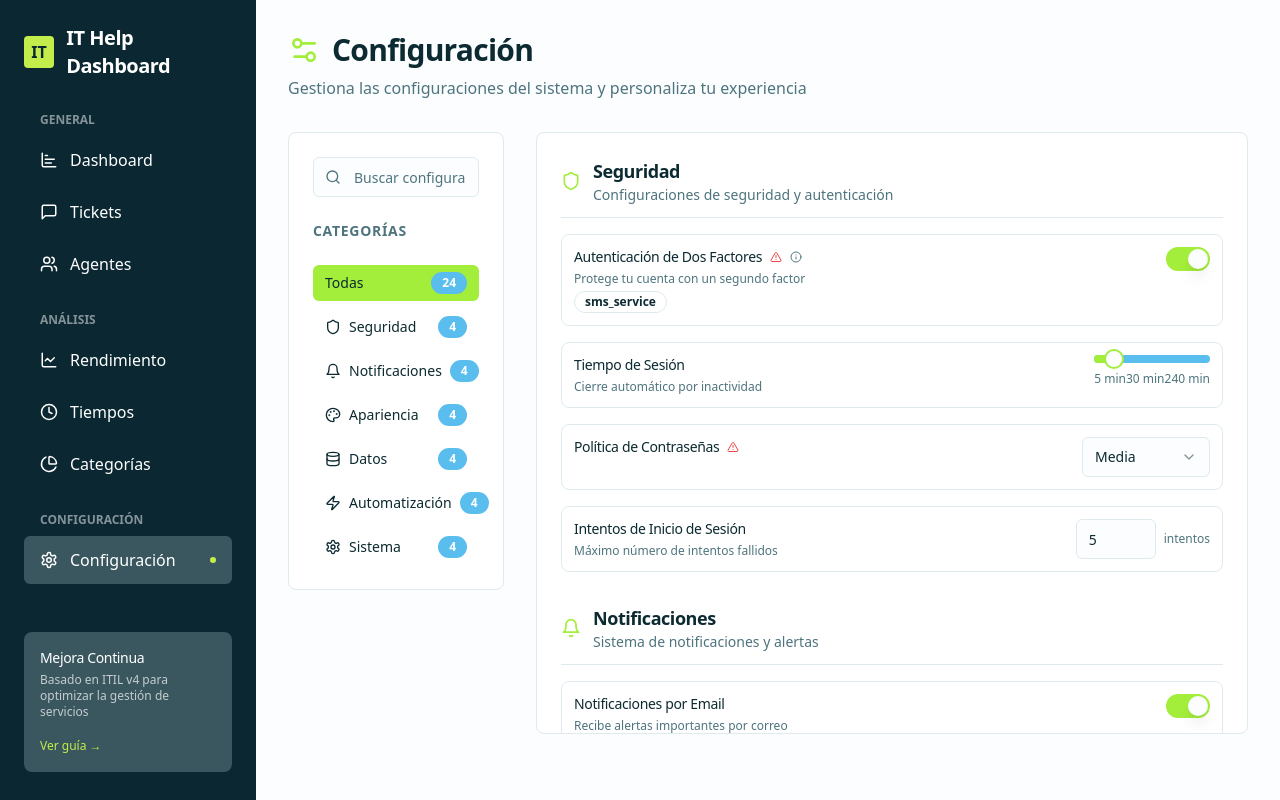
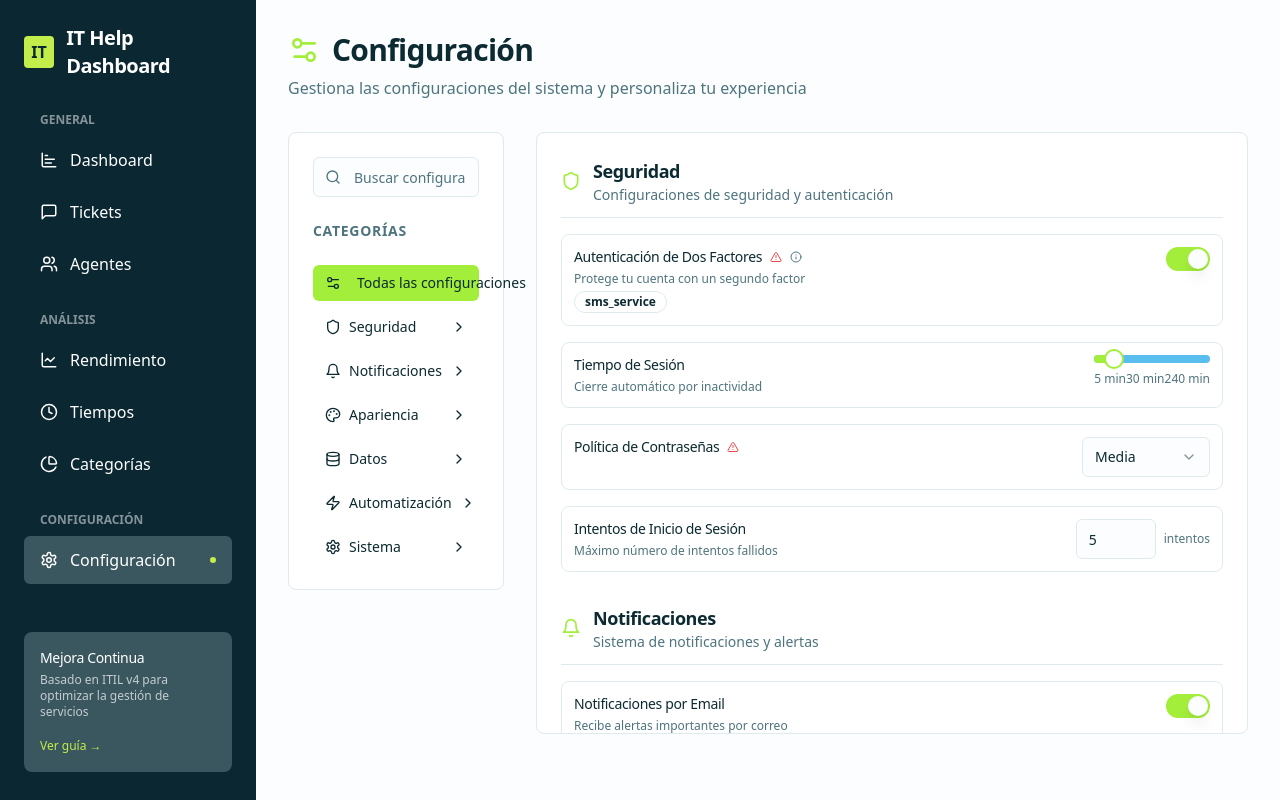
Before and after one commit to branzontech/helpdesk-insights-dashboard, a React (Vite) app: page /settings in a window 1280 px wide. Built offline with nearby package versions, Linux system fonts and the light colour scheme.

Commit message:
Remove numbers from settings navigation
Remove numbers from the settings navigation menu and add sub-menus to the configuration navigation items.

```diff
--- a/src/pages/Settings.tsx
+++ b/src/pages/Settings.tsx
@@ -1,9 +1,9 @@
 import React, { useState, useMemo } from 'react';
-import { Search, Settings2 } from 'lucide-react';
+import { Search, Settings2, ChevronDown, ChevronRight } from 'lucide-react';
 import { Input } from '@/components/ui/input';
 import { ScrollArea } from '@/components/ui/scroll-area';
-import { Badge } from '@/components/ui/badge';
 import { Button } from '@/components/ui/button';
+import { Collapsible, CollapsibleContent, CollapsibleTrigger } from '@/components/ui/collapsible';
 import { useSettingsData } from '@/hooks/useSettingsData';
 import { SettingItem } from '@/components/settings/SettingItem';
 import Sidebar from '@/components/dashboard/Sidebar';
@@ -11,6 +11,7 @@ import Sidebar from '@/components/dashboard/Sidebar';
 export default function Settings() {
   const [searchTerm, setSearchTerm] = useState('');
   const [selectedCategory, setSelectedCategory] = useState<string>('all');
+  const [openCategories, setOpenCategories] = useState<Record<string, boolean>>({});
 
   const { categories, filteredSettings } = useSettingsData({
     searchTerm,
@@ -23,6 +24,13 @@ export default function Settings() {
       return acc;
     }, {} as Record<string, typeof filteredSettings>);
   }, [categories, filteredSettings]);
+
+  const toggleCategory = (categoryId: string) => {
+    setOpenCategories(prev => ({
+      ...prev,
+      [categoryId]: !prev[categoryId]
+    }));
+  };
 
   return (
     <div className="min-h-screen bg-background">
@@ -68,31 +76,64 @@ export default function Settings() {
                     variant={selectedCategory === 'all' ? 'default' : 'ghost'}
                     size="sm"
                     onClick={() => setSelectedCategory('all')}
-                    className="w-full justify-between"
+                    className="w-full justify-start"
                   >
-                    <span>Todas</span>
-                    <Badge variant="secondary" className="ml-auto">
-                      {filteredSettings.length}
-                    </Badge>
+                    <Settings2 className="h-4 w-4 mr-2" />
+                    <span>Todas las configuraciones</span>
                   </Button>
 
-                  {categories.map((category) => (
+                  {categories.map((category) => {
+                    const categorySettings = settingsByCategory[category.id] || [];
+                    const isOpen = openCategories[category.id];
+
+                    return (
+                      <div key={category.id} className="space-y-1">
+                        <Collapsible open={isOpen} onOpenChange={() => toggleCategory(category.id)}>
+                          <CollapsibleTrigger asChild>
                             <Button
-                      key={category.id}
-                      variant={selectedCategory === category.id ? 'default' : 'ghost'}
+                              variant="ghost"
                               size="sm"
-                      onClick={() => setSelectedCategory(category.id)}
-                      className="w-full justify-between"
+                              className="w-full justify-start hover:bg-muted/50"
                             >
-                      <div className="flex items-center gap-2">
+                              <div className="flex items-center gap-2 flex-1">
                                 <category.icon className="h-4 w-4" />
                                 <span>{category.name}</span>
                               </div>
-                      <Badge variant="secondary" className="ml-auto">
-                        {settingsByCategory[category.id]?.length || 0}
-                      </Badge>
+                              {isOpen ? (
+                                <ChevronDown className="h-4 w-4" />
+                              ) : (
+                                <ChevronRight className="h-4 w-4" />
+                              )}
+                            </Button>
+                          </CollapsibleTrigger>
+
+                          <CollapsibleContent className="space-y-1">
+                            {categorySettings.slice(0, 5).map((setting) => (
+                              <Button
+                                key={setting.id}
+                                variant="ghost"
+                                size="sm"
+                                onClick={() => setSelectedCategory(category.id)}
+                                className="w-full justify-start pl-8 text-xs text-muted-foreground hover:text-foreground"
+                              >
+                                <span className="truncate">{setting.name}</span>
                               </Button>
                             ))}
+                            {categorySettings.length > 5 && (
+                              <Button
+                                variant="ghost"
+                                size="sm"
+                                onClick={() => setSelectedCategory(category.id)}
+                                className="w-full justify-start pl-8 text-xs text-muted-foreground hover:text-foreground"
+                              >
+                                <span>Ver todas ({categorySettings.length})</span>
+                              </Button>
+                            )}
+                          </CollapsibleContent>
+                        </Collapsible>
+                      </div>
+                    );
+                  })}
                 </div>
               </div>
             </div>
```
Lines whose indentation alone changed are shown as unchanged.
